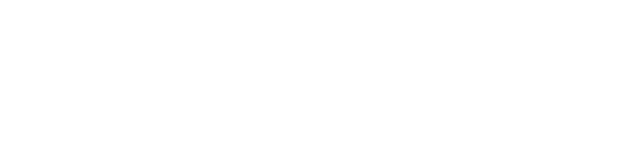
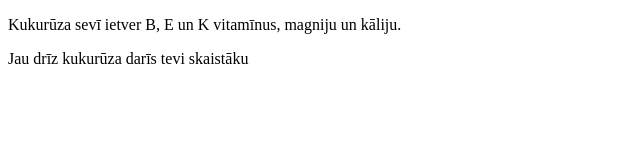
Before and after one commit to lmoboy/Dava, a plain HTML site: page index.html in a window 1280 px wide. Shown: the whole page, without its empty margins (0-640 px from the left). Drawn offline with Linux system fonts and the light colour scheme.

Commit message:
Added slogan to the webpage

```diff
--- a/index.html
+++ b/index.html
@@ -1,11 +1,21 @@
 <!DOCTYPE html>
 <html lang="en">
+
 <head>
     <meta charset="UTF-8">
     <meta name="viewport" content="width=device-width, initial-scale=1.0">
     <title>Beauty of Corn</title>
 </head>
+
 <body>
+    <p>
+        Kukurūza sevī ietver B, E un K
+        vitamīnus, magniju un kāliju.
+    </p>
 
+    <footer>
+        Jau drīz kukurūza darīs tevi skaistāku
+    </footer>
 </body>
+
 </html>
```
